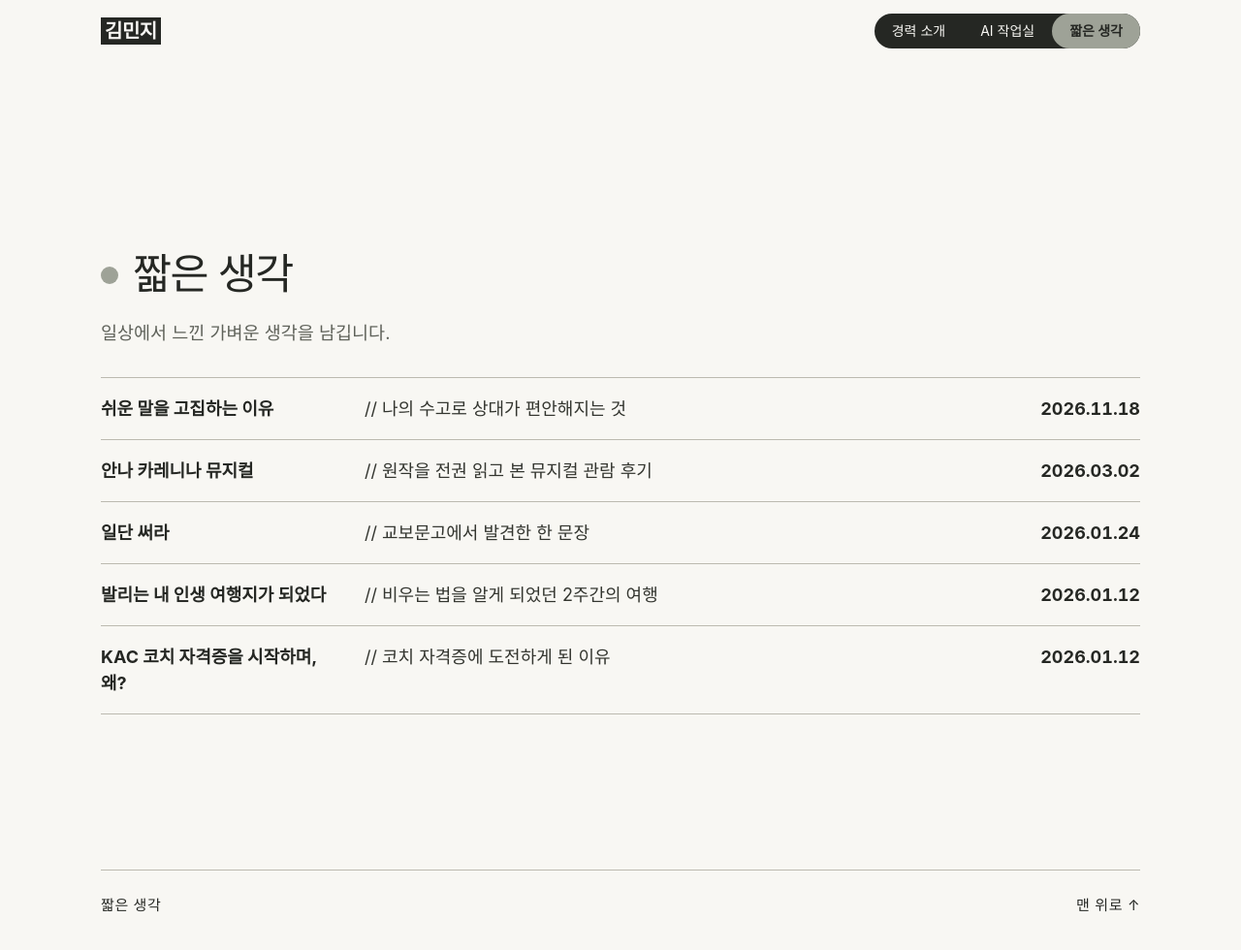
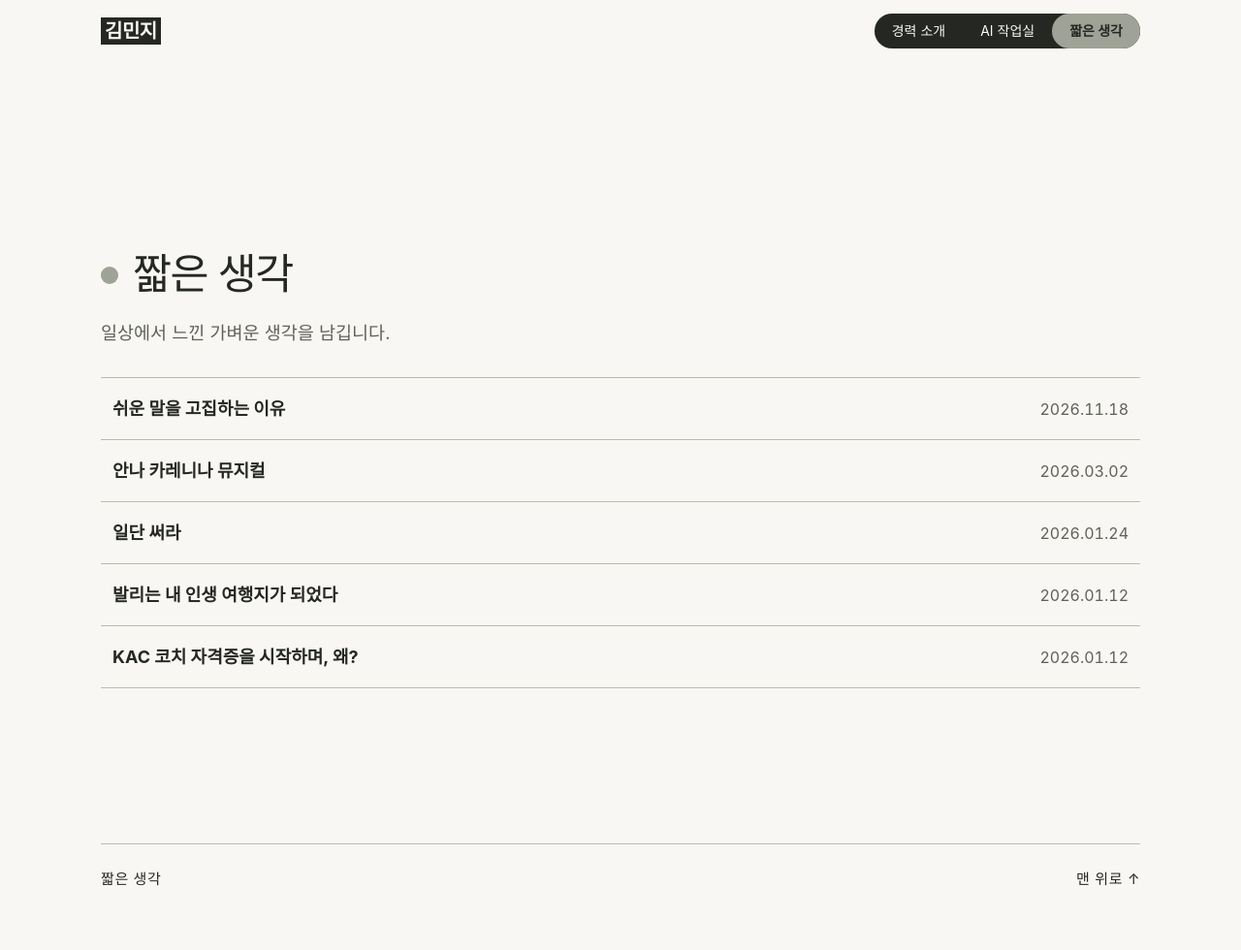
Before and after one commit to k-im-rose/k-im-rose.github.io, a Jekyll site: the page built from thoughts.html, in a window 1280 px wide and 987 px high. Shown: the top 980 px of the window at 97% size. Built offline with Jekyll 4.4.1, drawn with Linux system fonts in a browser that asks for light colours; some web fonts are replaced.

Commit message:
짧은 생각 목록: 설명 문구 제거, 줄 안쪽 여백과 마우스 오버 폭 정리
목록 줄(.row)은 양옆 12px 안쪽 여백을 두고, 마우스 오버 배경은 선 폭에 맞춤. 날짜는 일반 굵기·연한 회색으로 변경

Co-Authored-By: Claude Haiku 5.5 <noreply@anthropic.com>

```diff
--- a/assets/css/cv.css
+++ b/assets/css/cv.css
@@ -79,14 +79,15 @@ b { font-weight: 700; color: var(--ink); }
 /* ═════ 공통 줄 표 ═════ */
 .row {
   display: grid; grid-template-columns: var(--cols); column-gap: var(--gap);
-  align-items: baseline; padding: 14px 0; border-bottom: 1px solid var(--rule);
+  align-items: baseline; padding: 14px 12px; border-bottom: 1px solid var(--rule);
   font-size: 18px; line-height: 1.5; color: var(--text); text-decoration: none;
 }
 .row > span { color: var(--text); }
-.row .yr { text-align: right; white-space: nowrap; font-variant-numeric: tabular-nums; }
+.row .yr { text-align: right; white-space: nowrap; font-variant-numeric: tabular-nums; font-weight: 400; font-size: 16px; color: var(--soft); }
+.thoughts-list .row { grid-template-columns: 1fr auto; }
 .row.is-soon, .row.is-soon b, .row.is-soon span { color: #9b9c94; }
 a.row { transition: background .15s; }
-a.row:hover { background: var(--sage); padding-left: 12px; padding-right: 12px; }
+a.row:hover { background: var(--sage); }
 a.row:hover, a.row:hover b, a.row:hover span { color: #fff; }
 
 /* ═════ 장 제목 (레퍼런스의 Education / Experience) ═════ */
@@ -261,8 +262,7 @@ a.row:hover, a.row:hover b, a.row:hover span { color: #fff; }
 .case h3 { display: block; }
 .case h3 span { display: block; margin-top: 4px; }   /* 알약 / 제목 / 부제 세 줄 */
 
-/* 목차 줄 마우스 오버: 글자 폭은 그대로 두고 배경만 양옆으로 12px 넓힘 (줄바꿈 방지) */
-a.row:hover { padding-left: 12px; padding-right: 12px; margin-left: -12px; margin-right: -12px; }
+/* 목차 줄 마우스 오버: 배경은 선의 양 끝에 맞추고, 글자는 양옆 12px 안쪽에 있음 (.row 기본 padding) */
 
 /* ═════ 6차: 밝은 세이지 면 시안 ═════ */
 :root { --sage-tint: #E4E5DE; }   /* 밝은 세이지 #9EA297을 아이보리에 옅게 섞은 색 (본문 글자가 잘 읽히게) */
--- a/thoughts.html
+++ b/thoughts.html
@@ -10,7 +10,7 @@ permalink: /thoughts/
     <p class="lede">일상에서 느낀 가벼운 생각을 남깁니다.</p>
     {% assign items = site.thoughts | sort: 'date' | reverse %}
     {% for t in items %}
-    <a class="row" href="{{ t.url | relative_url }}"><b>{{ t.title }}</b><span>// {{ t.summary }}</span><b class="yr">{{ t.date | date: "%Y.%m.%d" }}</b></a>
+    <a class="row" href="{{ t.url | relative_url }}"><b>{{ t.title }}</b><b class="yr">{{ t.date | date: "%Y.%m.%d" }}</b></a>
     {% endfor %}
   </section>
   <footer class="foot">
```
